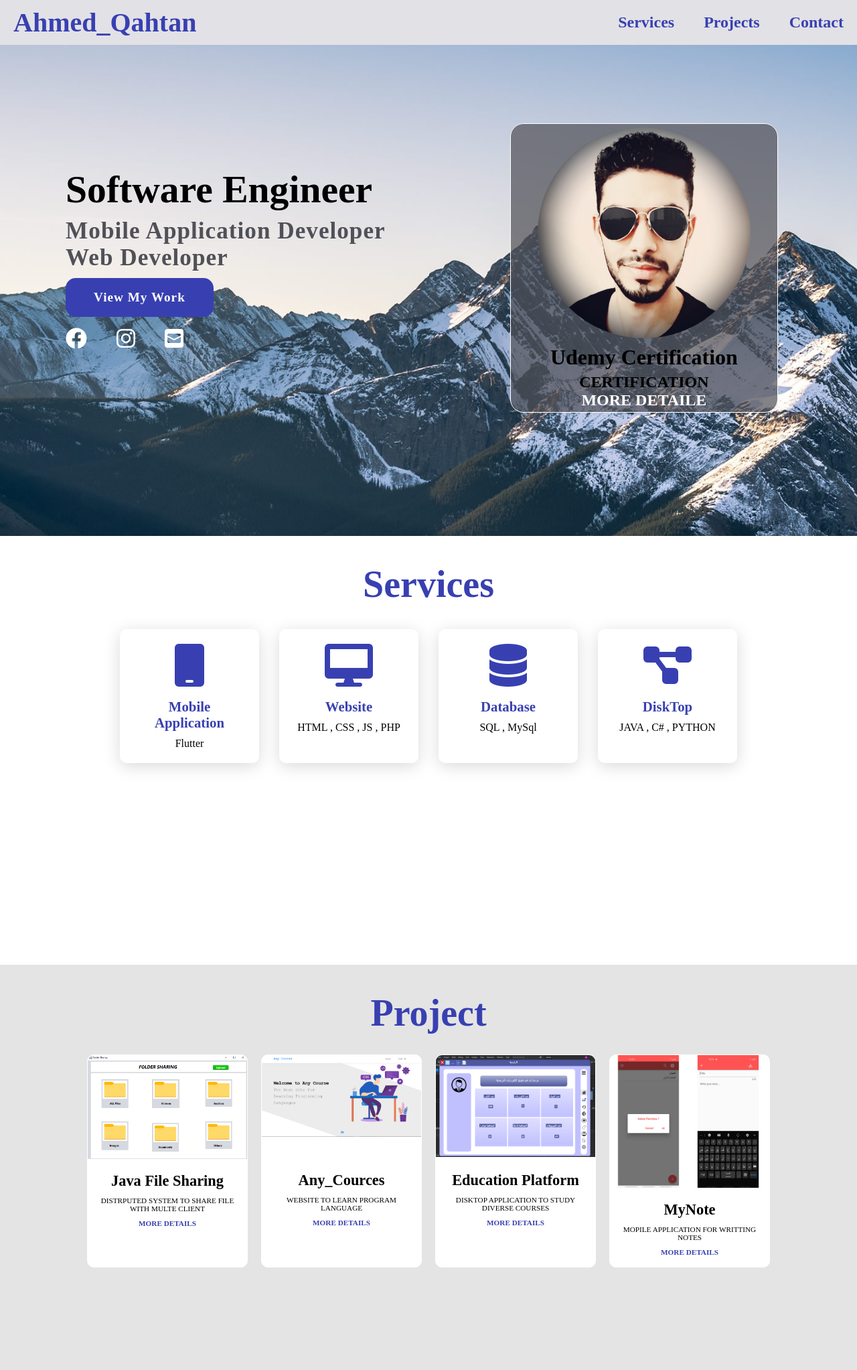
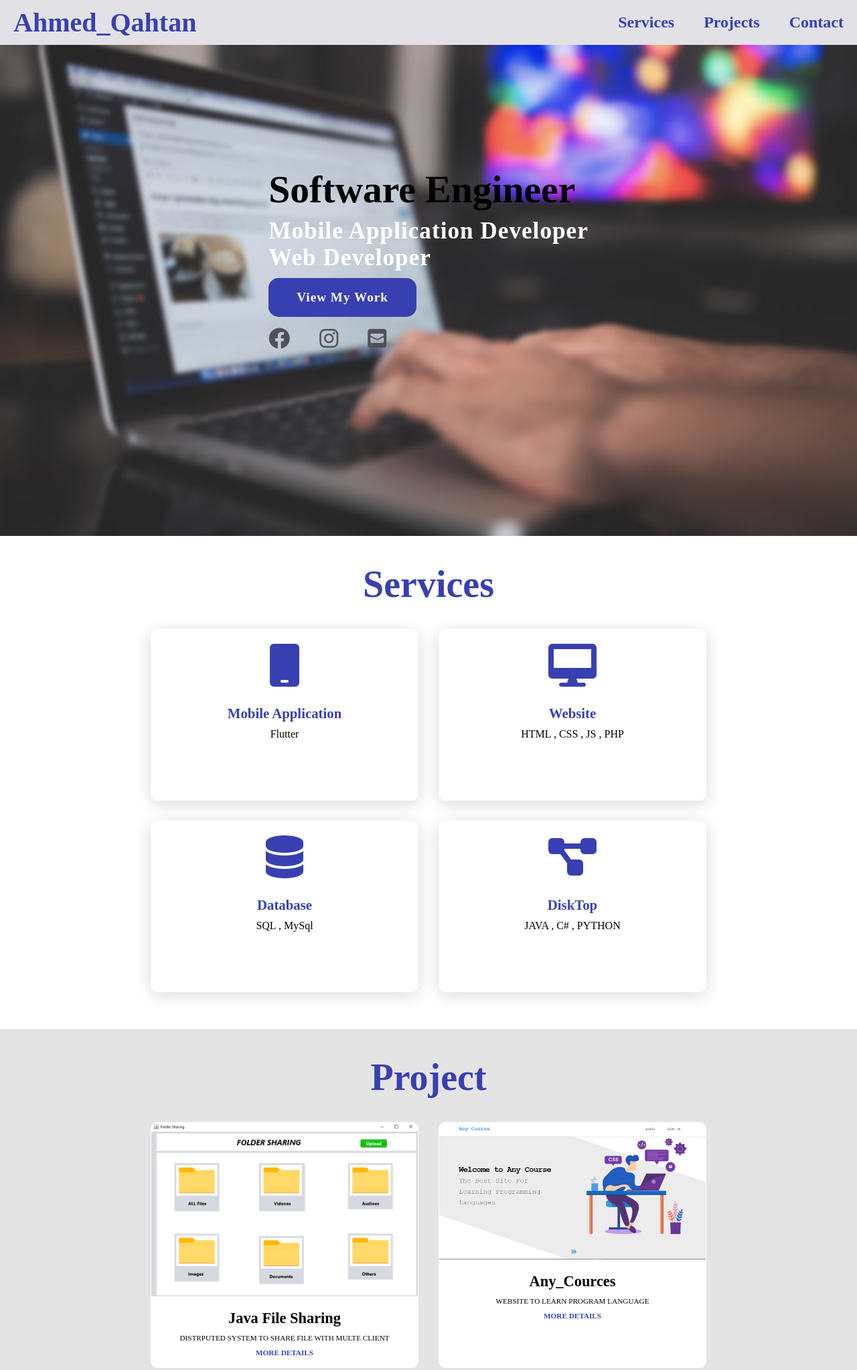
Before and after one commit to AhmedAbdulhameedQahtan/AhmedQahtan, a plain HTML site: page index.html in a window 1280 px wide. Shown: the top 2045 px of the page at 67% size. Drawn offline with Linux system fonts and the light colour scheme.

Commit message:
5th
delete profile

```diff
--- a/css/index.css
+++ b/css/index.css
@@ -38,7 +38,7 @@ header nav a:hover{
 
 section{
     padding: 40px 15px;
-    min-height: 80vh;
+    min-height: 50vh;
 }
 
 
@@ -49,7 +49,7 @@ section{
     justify-content:space-around;
     align-items: center;
     flex-wrap: wrap;
-    background-image: url("../images/input-bg-05.jpg") ;
+    background-image: url("../images/home-bg-slideshow2.jpg") ;
     background-size: cover;
     background-position: center;
     background-attachment: fixed;
@@ -72,7 +72,7 @@ section{
 .main h3{
     font-size:2.2em ;
     font-weight:700 ;
-    color: rgb(80, 80, 88);
+    color: white;
     letter-spacing: 1px;
     margin-top: 10px;
     margin-bottom: 10px;
@@ -101,7 +101,7 @@ section{
     transition: 0.7s ease;
 }
 .Social_icon a{
-    color: #fff;
+    color: rgb(80, 80, 88);
     font-size: 2em;
     padding-right: 40px;
 
@@ -109,8 +109,9 @@ section{
 
 .main .Social_icon :hover{
     transform: scale(1.5);
+    color: #fff;
 }
-
+/*
 .main .Profile_Card{
     background-color: rgba(80, 80, 88, 70%);
     max-width: 25em;
@@ -161,7 +162,7 @@ section{
 
 .profile_More_detaile:hover{
     color: rgb(123, 141, 238);
-}
+} */
 
 .title{
     display: flex;
@@ -181,7 +182,8 @@ section{
 
 .Card{
     background-color: #fff;
-    width: 13em;
+    min-width: 25em;
+    min-height: 16em;
     box-shadow: 0 5px 25px rgba(1, 1, 1,15% );
     border-radius: 10px;
     padding: 20px;
@@ -190,10 +192,11 @@ section{
 }
 
 .Card:hover{
-    transform: scale(1.1);
+    transform: scale(1.2);
 }
 
 .icon{
+    margin-bottom: 20px;
     font-size:4em ;
     text-align: center;
     color: rgb(56, 64, 177);
@@ -220,17 +223,17 @@ section{
 
 .Project_Card{
     background-color: #fff;
-    width: 15em;
+    width: 25em;
     border: 1px solid #fff;
     min-height: 14em;
     border-radius: 10px;
     overflow: hidden;
-    margin: 10px;
+    margin: 15px;
     transition: 0.7s ease;
 }
 
 .Project_Card:hover{
-    transform: scale(1.1);
+    transform: scale(1.2);
 }
 
 .Project_image{
--- a/index.html
+++ b/index.html
@@ -32,7 +32,8 @@
            </div>
         </div>
         <!-- .......... -->
-        <div class="Profile_Card">
+
+        <!-- <div class="Profile_Card">
             <div class="Profile_image">
                 <img src="images/profile.jpg" alt="ERROR">
             </div>
@@ -45,7 +46,7 @@
 
              </strong>
             </div>
-
+        </div> -->
 
     </section>
 
@@ -154,7 +155,7 @@
                     <div class="Project_Info">
                      <p class="Project_Category">MyNote</p>
                      <strong class="Project_title">
-                         <span>Mopile Application for Writting Notes </span>
+                         <span>Mobile Application for Writting Notes </span>
                          <a href="#" class="More_detaile">More Details</a>
                      </strong>
                     </div>
@@ -185,7 +186,7 @@
 
         <div class="box">
             <h3>contact us</h3>
-            <p>+967774714500</p>
+            <p><i class="fab fa-whatsapp"> </i> +967774714500</p>
             <a href="#" class="link">@AQ_Software</a>
         </div>
 
```
Also changed, not shown: images/home-bg-slideshow2.jpg (added), images/landing.jpg (added), images/profile.jpg (deleted).
